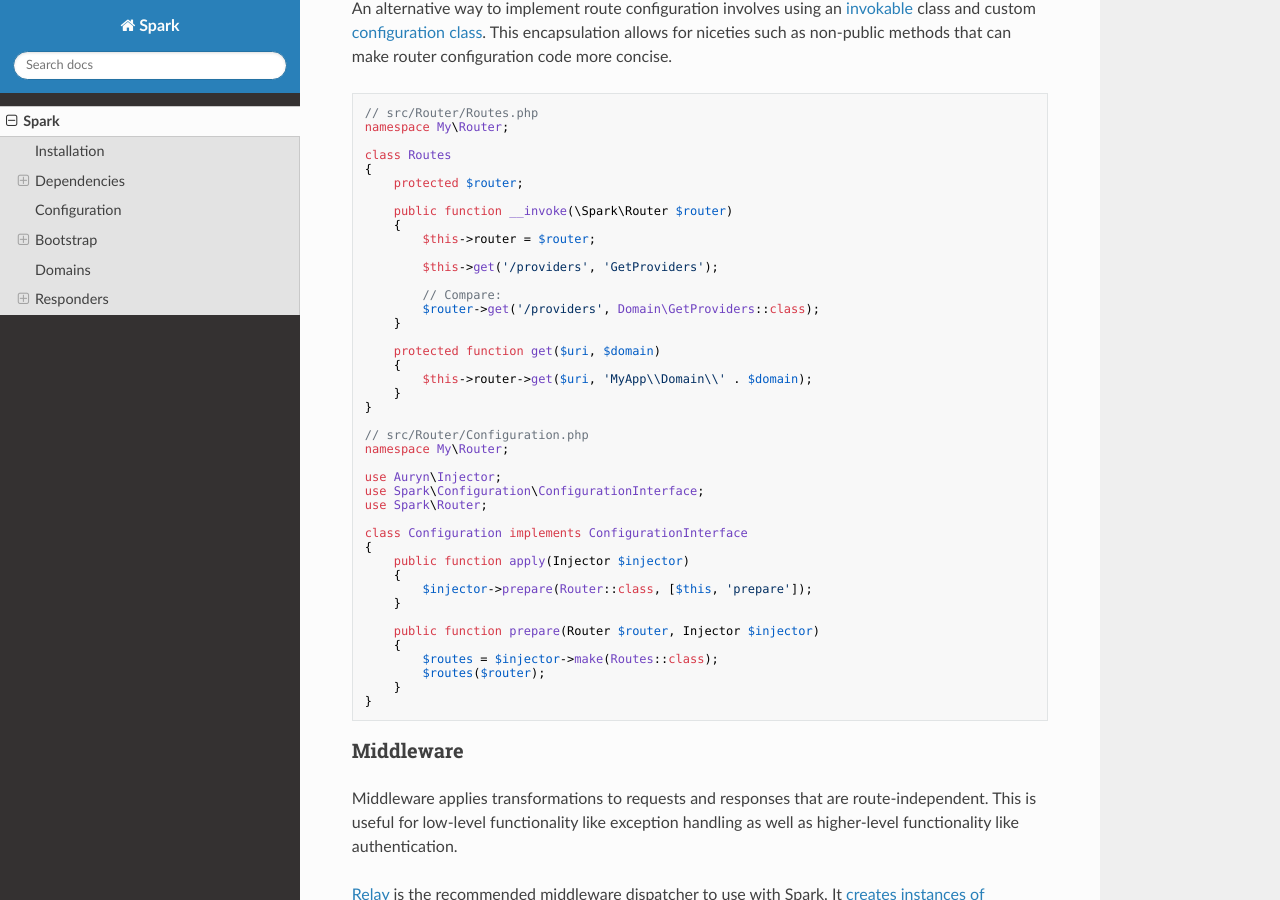
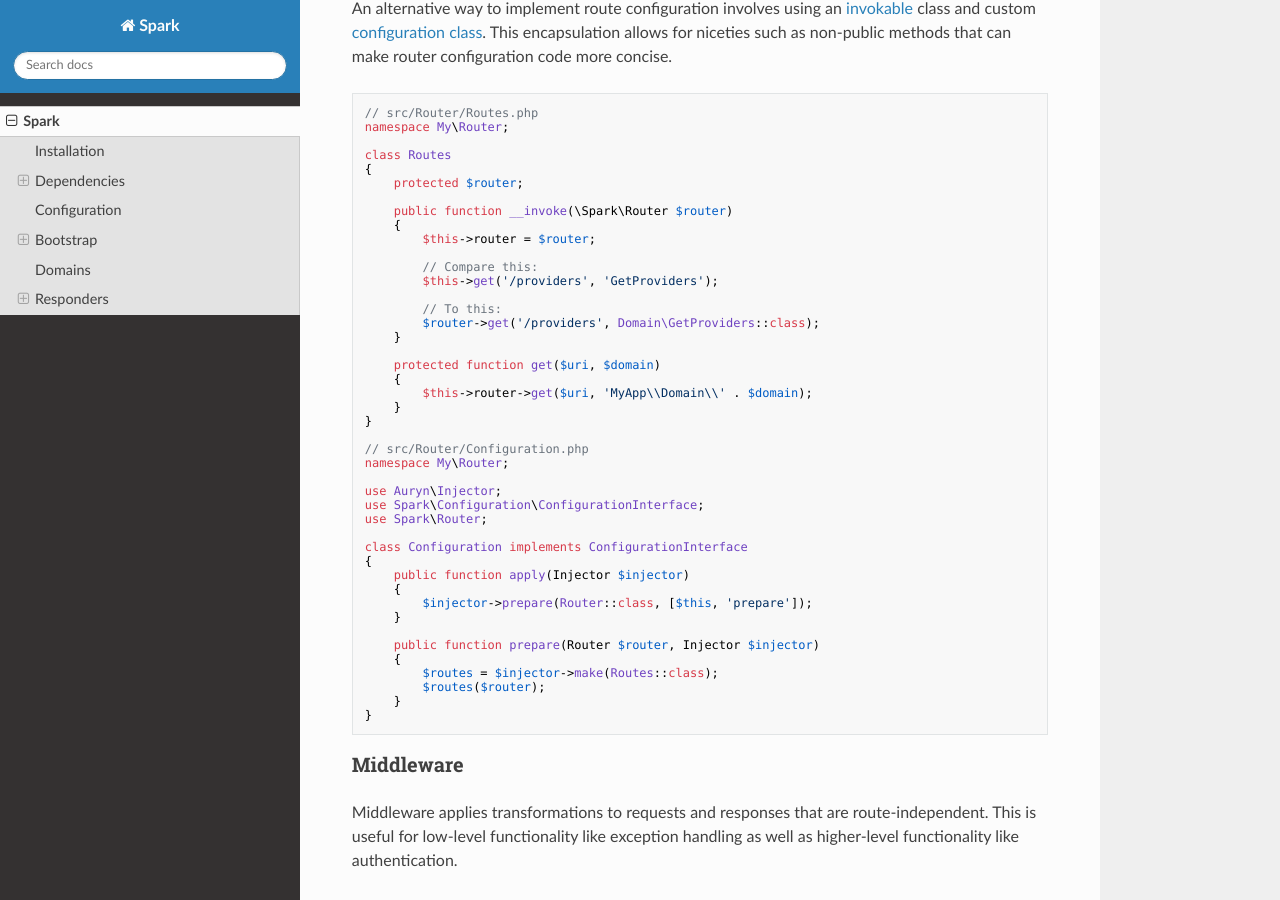
Before and after one commit to equip/framework, an MkDocs documentation site: the page built from docs/index.md, in a window 1280 px wide and 900 px high, scrolled down 5281 px. Built offline with MkDocs 1.6.1, drawn with Linux system fonts in a browser that asks for light colours; nearby versions of some CDN libraries.

Commit message:
Improve comment placement in docs Router example

```diff
--- a/docs/index.md
+++ b/docs/index.md
@@ -229,9 +229,10 @@ class Routes
     {
         $this->router = $router;
 
+        // Compare this:
         $this->get('/providers', 'GetProviders');
 
-        // Compare:
+        // To this:
         $router->get('/providers', Domain\GetProviders::class);
     }
 
```
